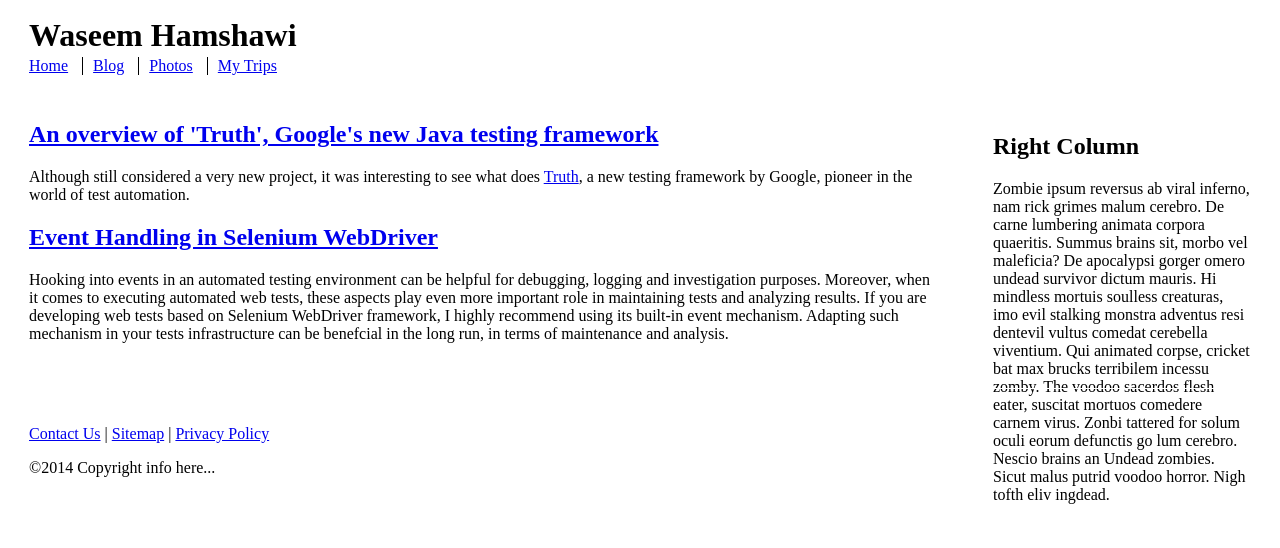
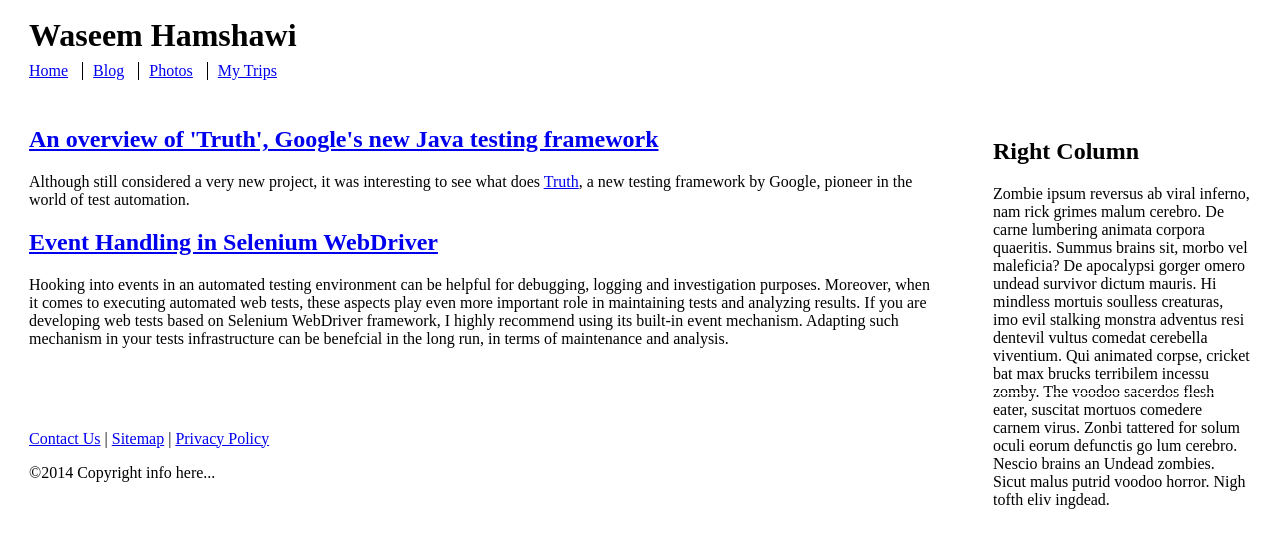
Before and after one commit to waseemh/waseemh.github.io, a Jekyll site: the page built from index.html, in a window 1280 px wide. Shown: the top 548 px of the page. Built offline with Jekyll 4.4.1, drawn with Linux system fonts in a browser that asks for light colours.

Commit message:
Update style.css

```diff
--- a/stylesheets/style.css
+++ b/stylesheets/style.css
@@ -12,14 +12,14 @@
 
 header { padding-bottom: .5em; padding-top: .5em; }
 
-header h1 { margin-bottom: .1em; margin-top: 0; }
+header h1 { margin-bottom: 0; margin-top: 0; }
 
 .nav {
   list-style: none;
   margin-left: 0;
   margin-bottom: 0;
   padding-left: 0;
-  padding-top: 0;
+  padding-top: .5em;
 }
 
 .nav > li,
```
